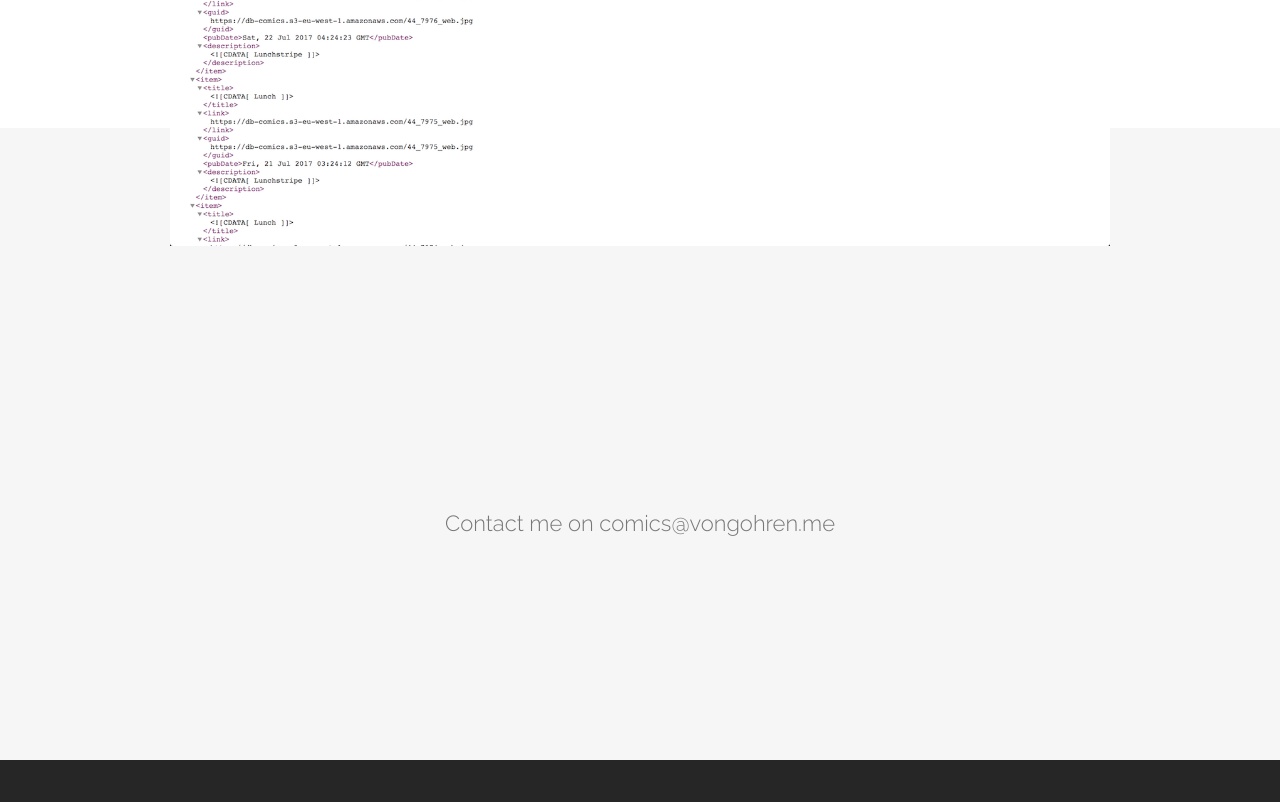
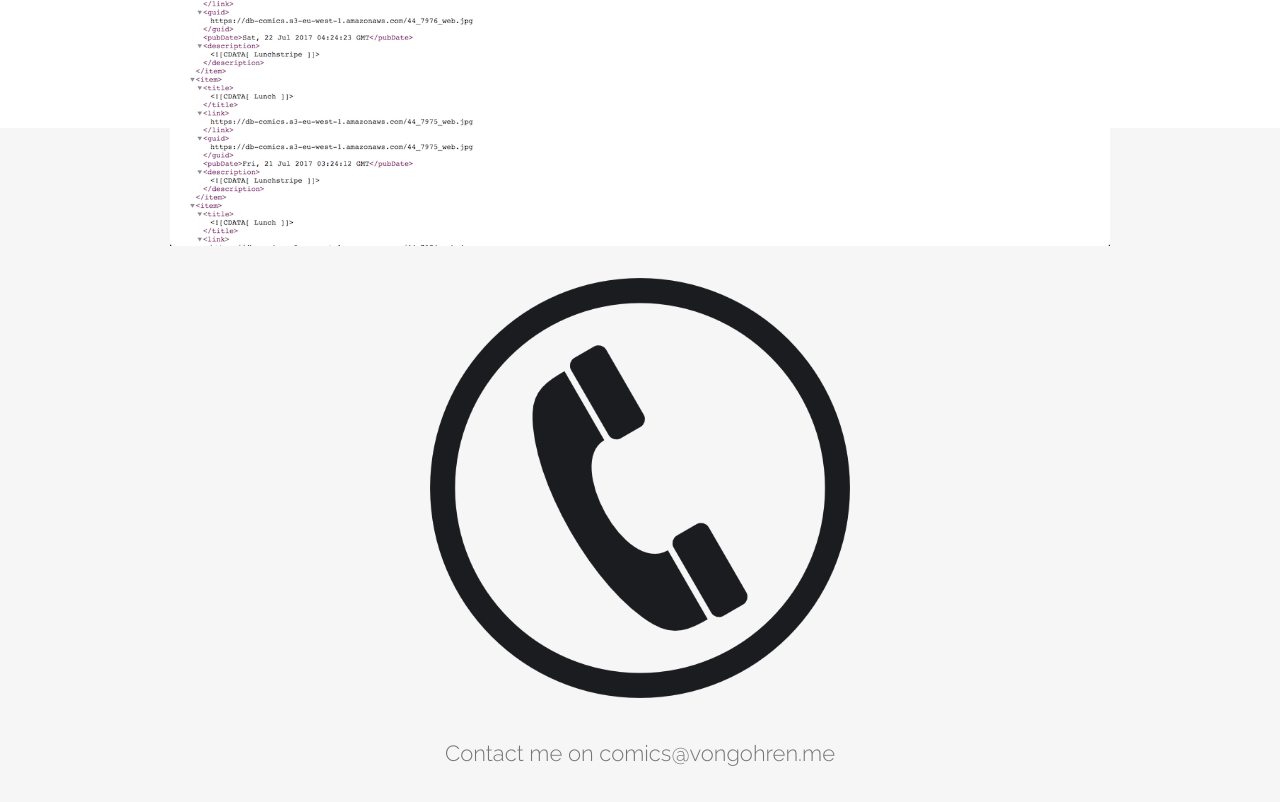
Before and after one commit to vongohren/comics-feed, a website: page landingpage/index.html in a window 1280 px wide. Shown: the part 4238-5040 px from the top of the page. Drawn offline with nearby package versions, Linux system fonts and the light colour scheme; no server answers.

Commit message:
good to go

```diff
--- a/landingpage/css/style.css
+++ b/landingpage/css/style.css
@@ -335,7 +335,7 @@ header {
 	color: #777
 }
 #rss .section-title {
-	background: #444 url(../img/gallery-bg.jpg) center center no-repeat fixed;
+	background: #444 url(../img/rss-feed.png) center center no-repeat fixed;
 	background-size: cover;
 	margin-bottom: 50px;
 }
@@ -474,8 +474,13 @@ ol.type li a:hover {
 }
 /* Contact Section */
 #contact {
-	padding: 230px 0 0px 0;
 	background: #F6F6F6;
+}
+#contact .img-responsive {
+	max-width: 50%;
+	margin: 0 auto;
+    margin-bottom: 40px;
+	display: block;
 }
 
 #contact .container {
--- a/landingpage/index.html
+++ b/landingpage/index.html
@@ -173,8 +173,11 @@
 <div id="contact" class="text-center">
   <div class="container">
     <div class="section-title text-center">
+    <div class="fullcenter col-xs-12 col-md-12">
+      <img src="img/contact.png" class="img-responsive" alt="Contact preview">
       <p>Contact me on comics@vongohren.me</p>
-    </div>
+   </div>
+  </div>
 </div>
 <div id="footer">
   <div class="container text-center">
```
Also changed, not shown: landingpage/img/contact.png (added), landingpage/img/rss-feed.png (added).
